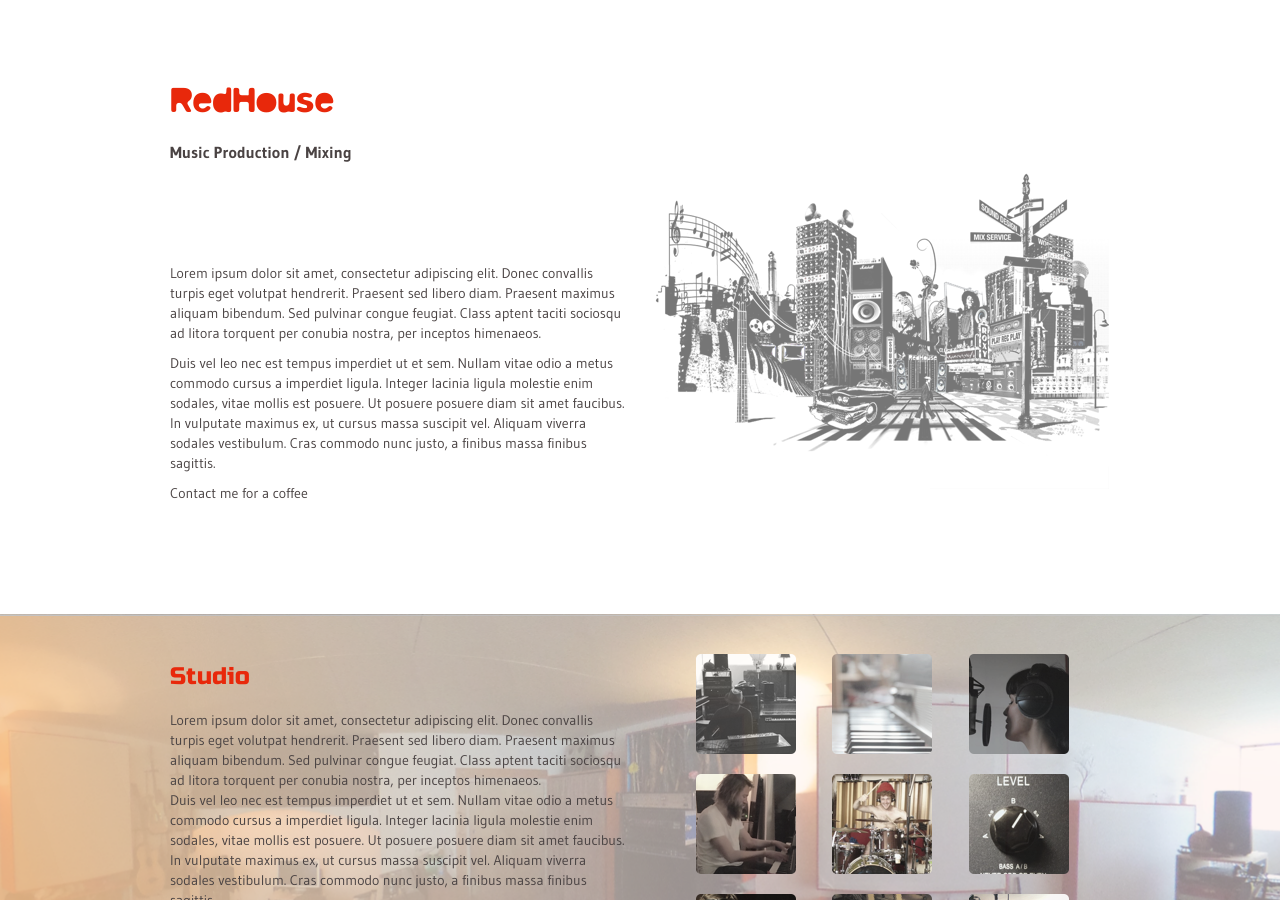
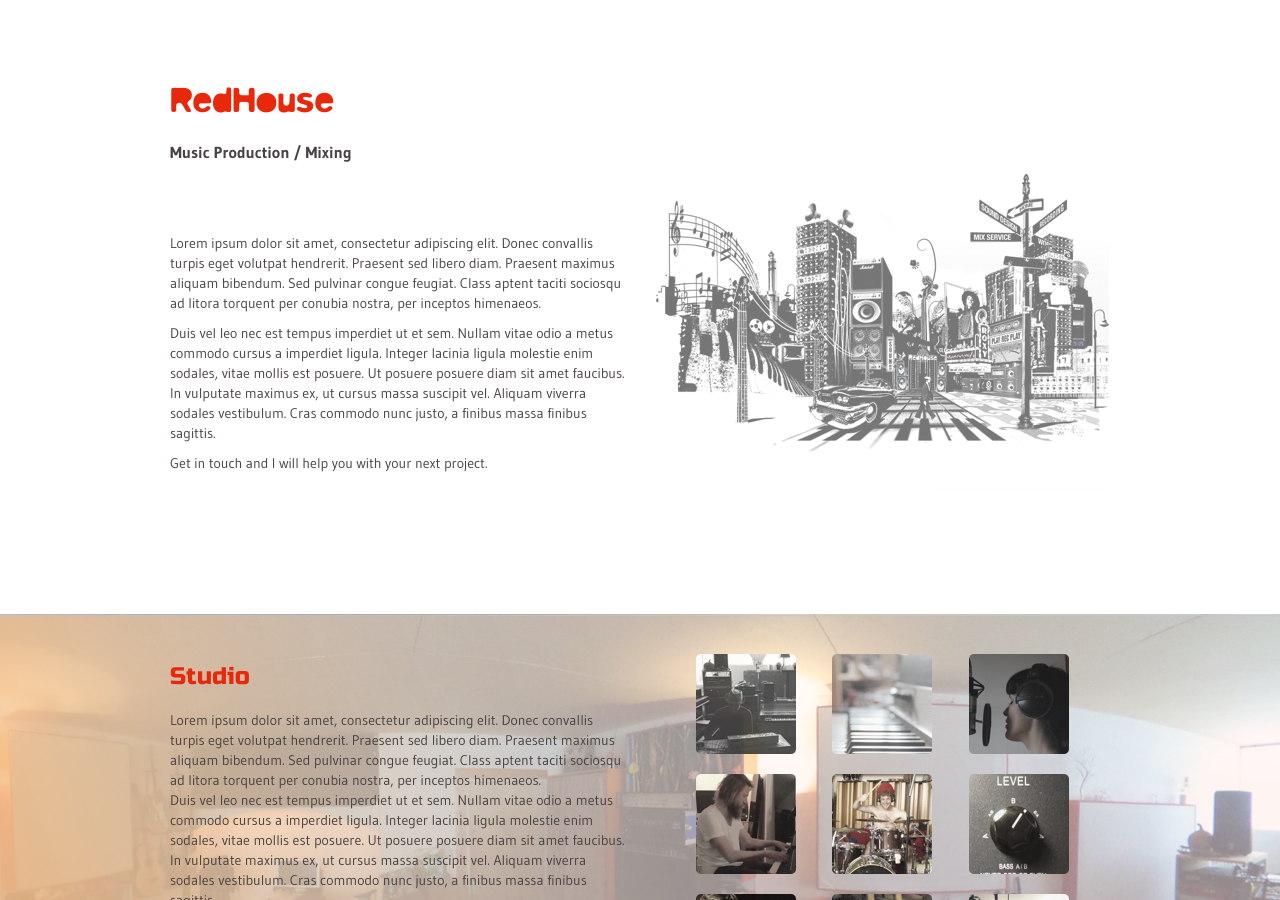
Before and after one commit to redhousestudio/redhousestudio.github.io, a Jekyll site: the page built from index.html, in a window 1280 px wide and 900 px high. Built offline with Jekyll 4.4.1, drawn with Linux system fonts in a browser that asks for light colours; nearby versions of some CDN libraries.

Commit message:
text pdate

```diff
--- a/index.html
+++ b/index.html
@@ -22,10 +22,9 @@
     project_name:
 about_text: >
   <p>&nbsp;</p>
-  <p>&nbsp;</p>
   <p>Lorem ipsum dolor sit amet, consectetur adipiscing elit. Donec convallis turpis eget volutpat hendrerit. Praesent sed libero diam. Praesent maximus aliquam bibendum. Sed pulvinar congue feugiat. Class aptent taciti sociosqu ad litora torquent per conubia nostra, per inceptos himenaeos.</p>
   <p>Duis vel leo nec est tempus imperdiet ut et sem. Nullam vitae odio a metus commodo cursus a imperdiet ligula. Integer lacinia ligula molestie enim sodales, vitae mollis est posuere. Ut posuere posuere diam sit amet faucibus. In vulputate maximus ex, ut cursus massa suscipit vel. Aliquam viverra sodales vestibulum. Cras commodo nunc justo, a finibus massa finibus sagittis.</p>
-  <p>Contact me for a coffee</p>
+  <p href="mailto:gijs@redhouse.nl" target="_blank">Get in touch</a> and I will help you with your next project.</p>
 studio_section_text: >
   <p>Lorem ipsum dolor sit amet, consectetur adipiscing elit. Donec convallis turpis eget volutpat hendrerit. Praesent sed libero diam. Praesent maximus aliquam bibendum. Sed pulvinar congue feugiat. Class aptent taciti sociosqu ad litora torquent per conubia nostra, per inceptos himenaeos.<br />
   Duis vel leo nec est tempus imperdiet ut et sem. Nullam vitae odio a metus commodo cursus a imperdiet ligula. Integer lacinia ligula molestie enim sodales, vitae mollis est posuere. Ut posuere posuere diam sit amet faucibus. In vulputate maximus ex, ut cursus massa suscipit vel. Aliquam viverra sodales vestibulum. Cras commodo nunc justo, a finibus massa finibus sagittis.</p>
```
